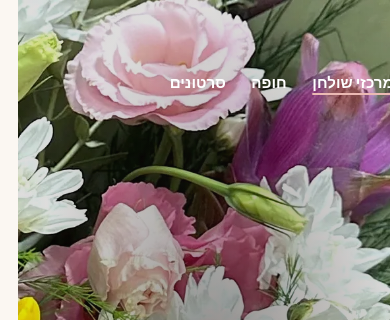
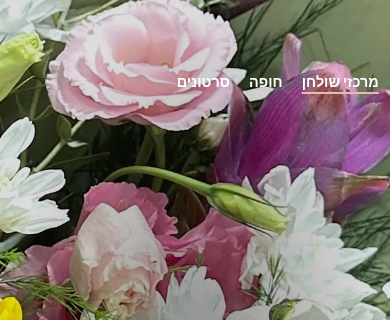
Before and after one commit to Pirchei-Sharon/pirchei-sharon, a plain HTML site: page index.html in a window 390 px wide. Shown: the top 320 px of the page. Drawn offline with Linux system fonts and the light colour scheme; a web font is replaced by a local one.

Commit message:
Add files via upload

```diff
--- a/index.html
+++ b/index.html
@@ -17,14 +17,14 @@
   --sans:"Assistant","Arial Hebrew",Arial,sans-serif;
 }
 *{box-sizing:border-box}
-html{scroll-behavior:smooth}
+html{scroll-behavior:smooth;overflow-x:hidden}
 body{margin:0;background:var(--bg);color:var(--ink);font-family:var(--sans);overflow-x:hidden;-webkit-font-smoothing:antialiased}
 img,video{display:block;max-width:100%}
 a{color:inherit}
 
 /* Header */
 .hdr{position:fixed;inset:0 0 auto 0;z-index:50;display:flex;align-items:center;gap:1.5rem;padding:1rem clamp(1rem,4vw,3.5rem);background:linear-gradient(to bottom,rgb(251 247 242 / .9),rgb(251 247 242 / 0));}
-.hdr{transition:background-color .3s}
+.hdr{transition:background-color .3s;max-width:100vw;box-sizing:border-box}
 .hdr.is-solid{background:rgb(251 247 242 / .94);backdrop-filter:blur(8px);-webkit-backdrop-filter:blur(8px);border-bottom:1px solid var(--line)}
 .hdr.on-intro{background:transparent}
 .cue.on-intro span,.cue.on-intro svg{color:#fff;border-color:rgb(255 255 255 / .7)}
@@ -228,8 +228,8 @@ section[id]{scroll-margin-top:6.5rem}
   .hdr{padding:.8rem .9rem}
   .hdr__cta span{display:none}
   .hdr__cta{padding:.6rem}
-  .route{right:.2rem}
-  .route button{padding:.6rem .7rem;font-size:.95rem}
+  .route{right:.2rem;left:.2rem;justify-content:flex-start;flex-wrap:nowrap}
+  .route button{padding:.6rem .5rem;font-size:.9rem;white-space:nowrap}
   .stage__shade{background:linear-gradient(to top,var(--bg) 0%,rgb(251 247 242 / .85) 34%,transparent 62%)}
   .chapter{padding:0 1.25rem}
   .chapter[data-ch="0"]{padding-top:46vh}
```
